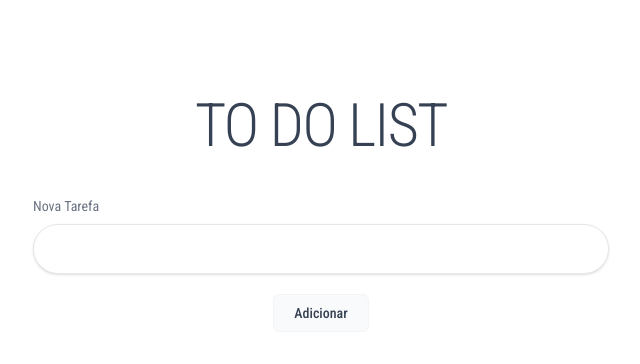
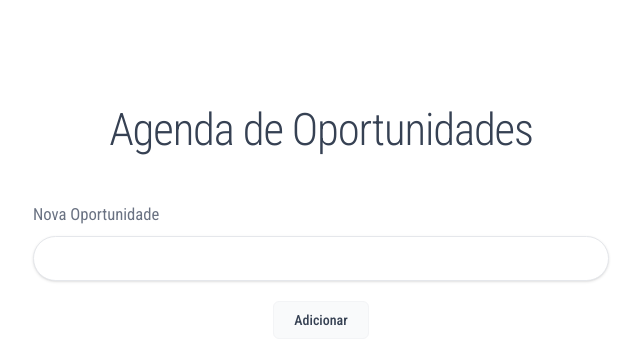
Before and after one commit to lilo1st/OpporTime_Projeto, a plain HTML site: page index.html in a window 1280 px wide. Shown: the whole page, without its empty margins (319-959 px from the left). Drawn offline with nearby package versions, Linux system fonts and the light colour scheme.

Commit message:
Index com leves mudanças no tailwind

```diff
--- a/index.html
+++ b/index.html
@@ -3,27 +3,28 @@
 <head>
     <meta charset="UTF-8">
     <meta name="viewport" content="width=device-width, initial-scale=1.0">
-    <title>TO DO LIST</title>
+    <title>Oportunidades</title>
     <script src="https://cdn.jsdelivr.net/npm/@tailwindcss/browser@4"></script>
     <script src="SCRIPTS/script.js" defer></script>
     <link rel="stylesheet" href="STYLES/style.css">
     <style>
         @font-face {
             font-family: 'Roboto';
-            src: url('assets/fonts/RobotoCondensed.ttf');
+            src: url('ASSETS/FONTS/RobotoCondensed.ttf');
         }
     </style>
 </head>
 
 <body class="bg-white text-gray-800 antialiased font-['Roboto',Arial,sans-serif]">
     <main class="min-h-screen flex flex-col items-center px-4 pt-16 sm:pt-24 pb-16">
-        <h1 class="text-5xl sm:text-6xl font-light tracking-tight text-gray-700 mb-10">TO DO LIST</h1>
+        <h1 class="text-[clamp(1.5rem,3.5vw,7rem)] font-light tracking-tight text-gray-700 mb-10 text-center">Agenda de Oportunidades</h1>
 
         <form id="AddList" class="w-full max-w-xl flex flex-col items-center gap-5">
-            <label for="AddText" class="w-full flex flex-col gap-2 text-sm text-gray-500">
-                Nova Tarefa
+            <label for="AddText" class="w-full flex flex-col gap-2 text-[clamp(1rem,1.3vw,4rem)] text-gray-500">
+                Nova Oportunidade
                 <input type="text" id="AddText" autocomplete="off"
-                    class="w-full rounded-full border border-gray-200 bg-white px-6 py-3 text-base font-normal text-gray-800 shadow-sm transition-shadow duration-200 hover:shadow-md focus:shadow-md focus:border-gray-300 focus:outline-none">
+                    class="w-full rounded-full border border-gray-200 bg-white px-6 py-3 text-[clamp(0.2rem,1vw,5rem)] font-normal text-gray-800 shadow-sm transition-shadow duration-200 hover:shadow-md focus:shadow-md focus:border-gray-300 focus:outline-none">
+
             </label>
             <input type="submit" value="Adicionar" id="submit"
                 class="cursor-pointer rounded-md border border-gray-100 bg-gray-50 px-5 py-2 text-sm font-medium text-gray-700 transition hover:border-gray-200 hover:bg-gray-100 hover:shadow-sm focus:outline-none">
@@ -32,7 +33,7 @@
         <hr class="hidden w-full max-w-xl mt-12 border-t border-gray-200" id="linha">
 
         <section class="hidden w-full max-w-xl mt-10 justify-items-center" id="section">
-            <h2 class="rounded-full border border-gray-200 bg-white px-6 py-2 text-lg font-medium text-gray-600 shadow-sm">Afazeres</h2>
+            <h2 class="rounded-full border border-gray-200 bg-white px-6 py-2 text-lg font-medium text-gray-600 shadow-sm">Oportunidades</h2>
             <ul class="w-full py-8 grid gap-y-4" id="Lista"></ul>
         </section>
     </main>
```
